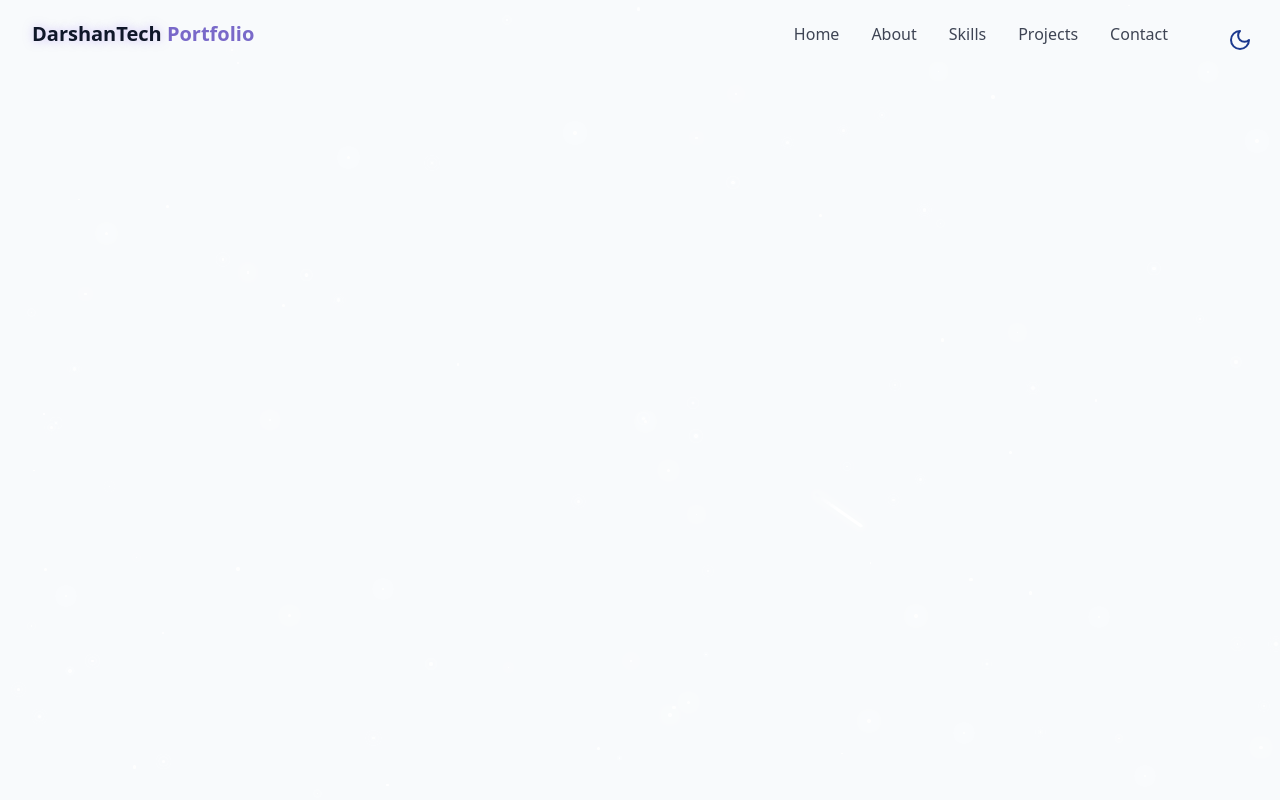
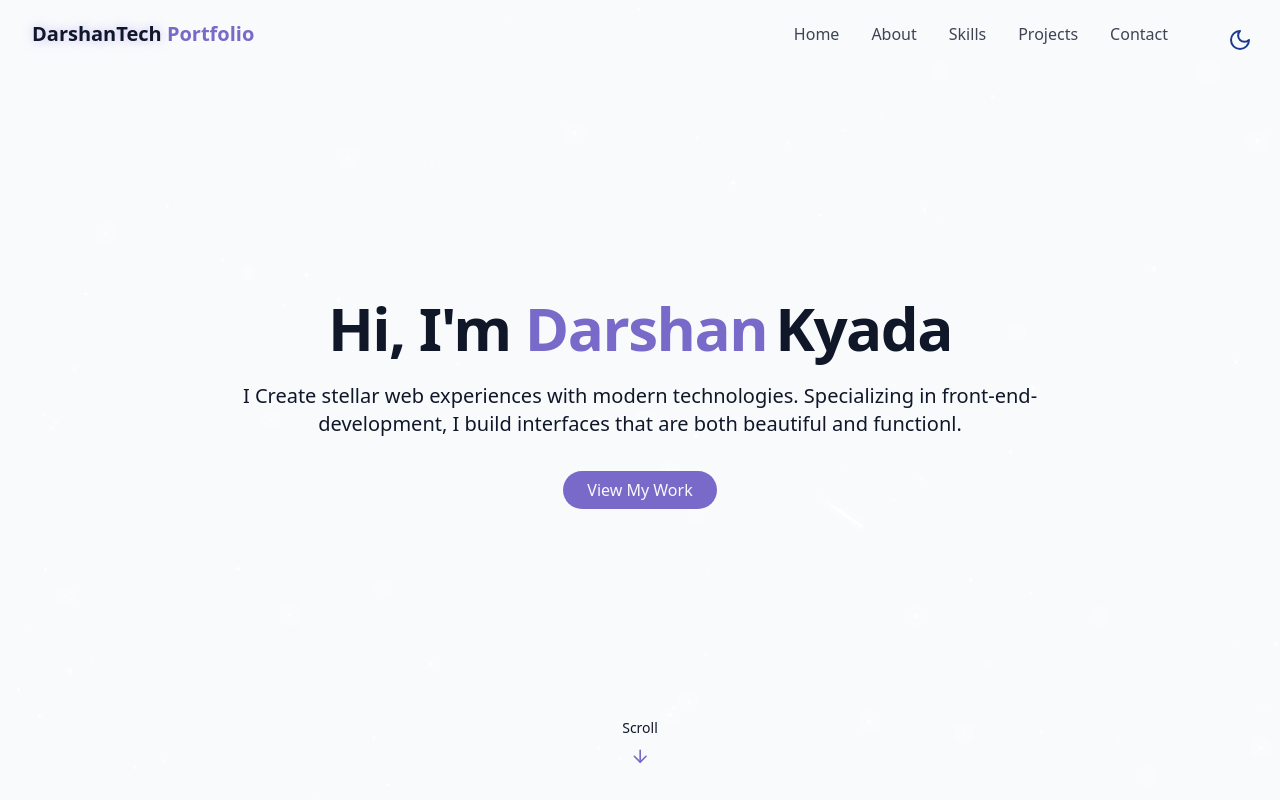
Before and after one commit to Darshankyada2003/Portfolio, a React (Vite) app: page / in a window 1280 px wide. Built offline with nearby package versions, Linux system fonts and the light colour scheme.

Commit message:
HeroSection in create home page

```diff
--- /dev/null
+++ b/src/components/HeroSection.jsx
@@ -0,0 +1,43 @@
+import { ArrowDown } from 'lucide-react'
+import React from 'react'
+
+const HeroSection = () => {
+    return (
+        <section
+            id='hero'
+            className='relative min-h-screen flex flex-col items-center justify-center px-4'
+        >
+            <div className='container max-w-4xl mx-auto text-center z-10'>
+                <div className='space-y-6'>
+                    <h1 className='text-4xl md:text-6xl font-bold tracking-tight'>
+                        <span className='opacity-0 animate-fade-in'>Hi, I'm </span>
+                        <span className='text-primary opacity-0 animate-fade-in-delay-1'>
+                            {''}
+                            Darshan
+                        </span>
+                        <span className='text-gradient ml-2 opacity-0 animate-fade-in-delay-2'>
+                            {''}
+                            Kyada
+                        </span>
+                    </h1>
+                    <p className='text-lg md:text-xl text-muted-foreground max-2-2xl mx-auto opacity-0 animate-fade-in-delay-3'>
+                        I Create stellar web experiences with modern technologies.
+                        Specializing in front-end-development, I build interfaces that are
+                        both beautiful and functionl.
+                    </p>
+                    <div className='pt-4 opacity-0 animate-fade-in-delay-4'>
+                        <a href='#projects' className='cosmic-button'>
+                            View My Work
+                        </a>
+                    </div>
+                </div>
+            </div>
+            <div className='absolute bottom-8 left-1/2 transform -translate-x-1/2 flex flex-col items-center animate-bounce'>
+                <span className='text-sm text-muted-foreground mb-2'>Scroll</span>
+                <ArrowDown className='h-5 w-5 text-primary' />
+            </div>
+        </section>
+    )
+}
+
+export default HeroSection
--- a/src/pages/Home.jsx
+++ b/src/pages/Home.jsx
@@ -2,6 +2,7 @@
 import ThemeToggle from '../components/ThemeToggle'
 import StarBackground from '../components/StarBackground'
 import Navbar from '../components/Navbar'
+import HeroSection from '../components/HeroSection'
 
 const Home = () => {
   return (
@@ -9,6 +10,9 @@
       <ThemeToggle />
       <StarBackground />
       <Navbar />
+      <main>
+        <HeroSection />
+      </main>
     </div>
   )
 }
```
